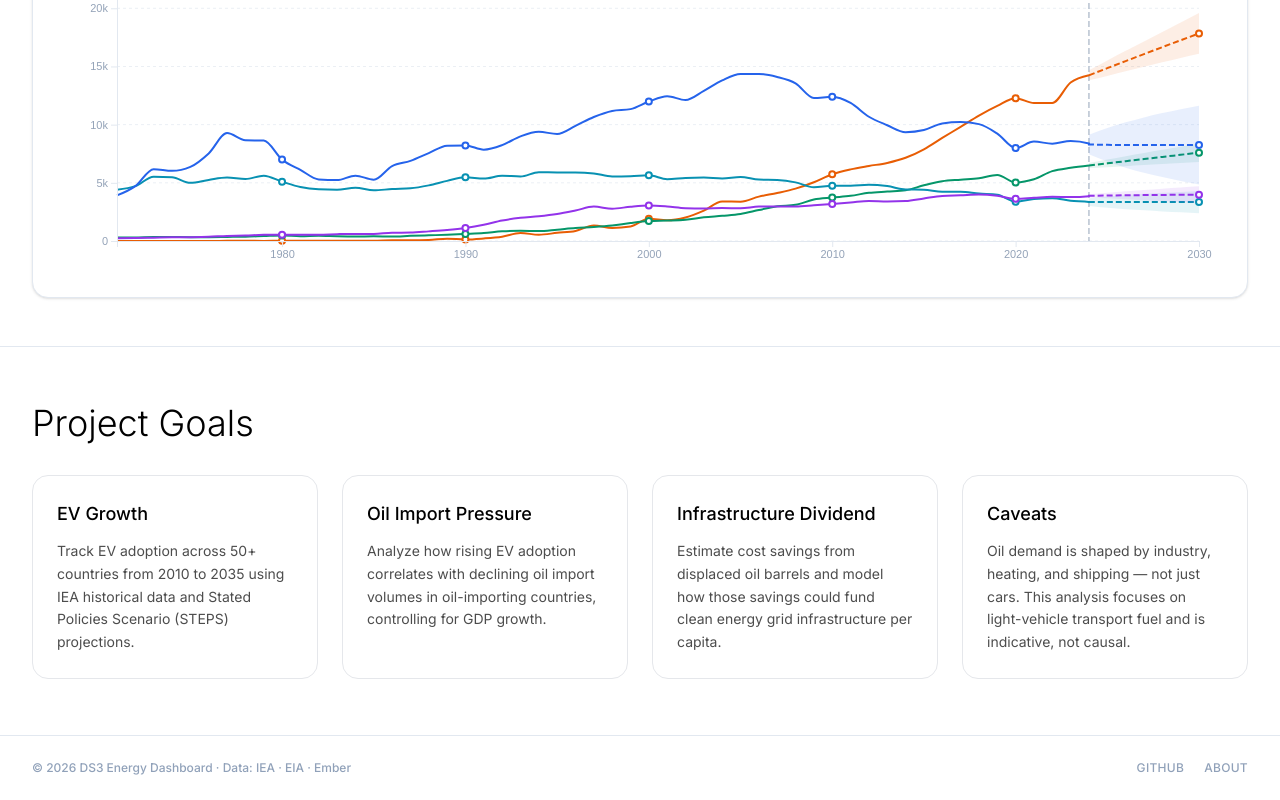
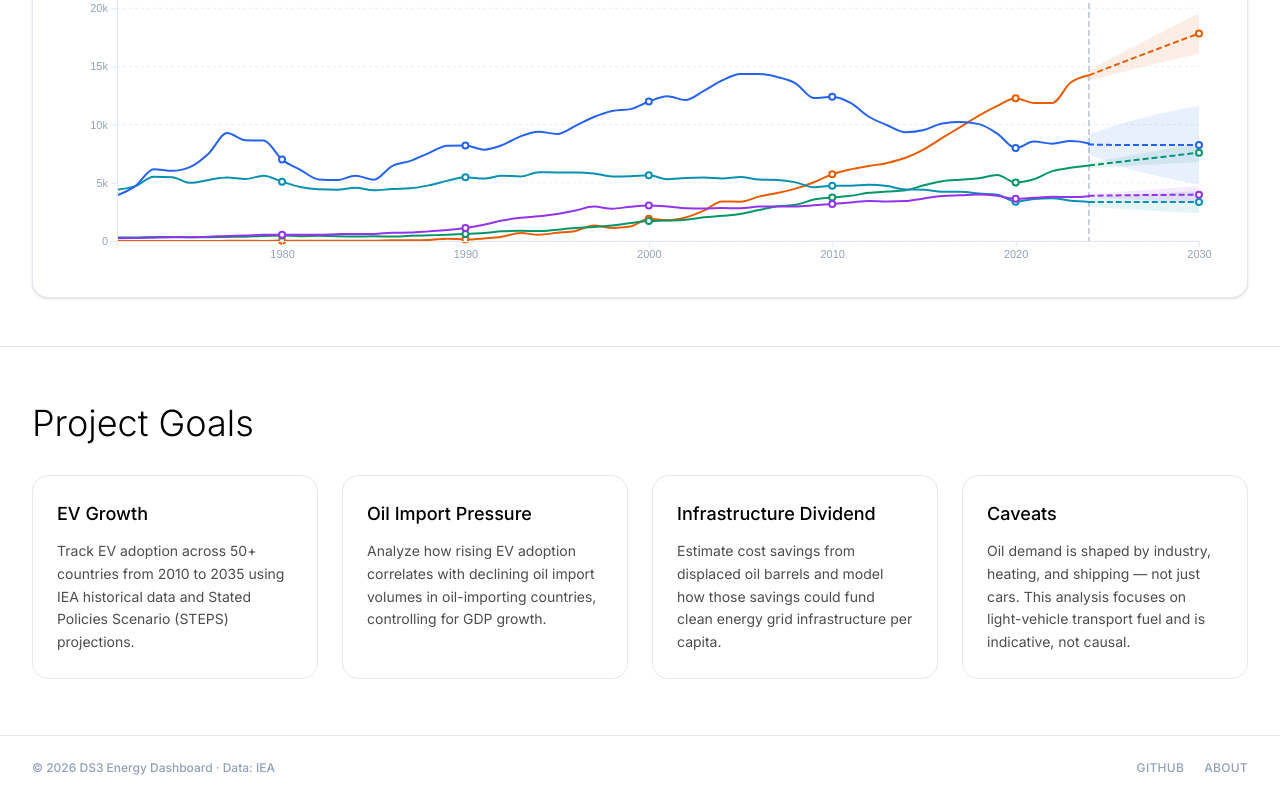
Before and after one commit to SammyG82/ds3-energy-dashboard, a Next.js app: page / in a window 1280 px wide. Shown: the part 2493-3293 px from the top of the page. Built offline with nearby package versions, Linux system fonts and the light colour scheme.

Commit message:
Remove stale EIA and Ember attributions from footer
EIA and Ember data is no longer used after removing Energy Access, Affordability, and Global Targets pages.

```diff
--- a/components/layout/Footer.tsx
+++ b/components/layout/Footer.tsx
@@ -10,7 +10,7 @@ export default function Footer() {
     <footer className={`border-t transition-colors duration-300 ${isDark ? "bg-black border-white/10" : "bg-white border-slate-200"}`}>
       <div className="max-w-7xl mx-auto px-4 sm:px-8 py-6 flex flex-wrap justify-between items-center gap-4">
         <p className={`text-xs font-medium ${isDark ? "text-white/40" : "text-slate-400"}`}>
-          © {new Date().getFullYear()} DS3 Energy Dashboard · Data: IEA · EIA · Ember
+          © {new Date().getFullYear()} DS3 Energy Dashboard · Data: IEA
         </p>
         <nav className="flex gap-5" aria-label="Footer links">
           <a
```
